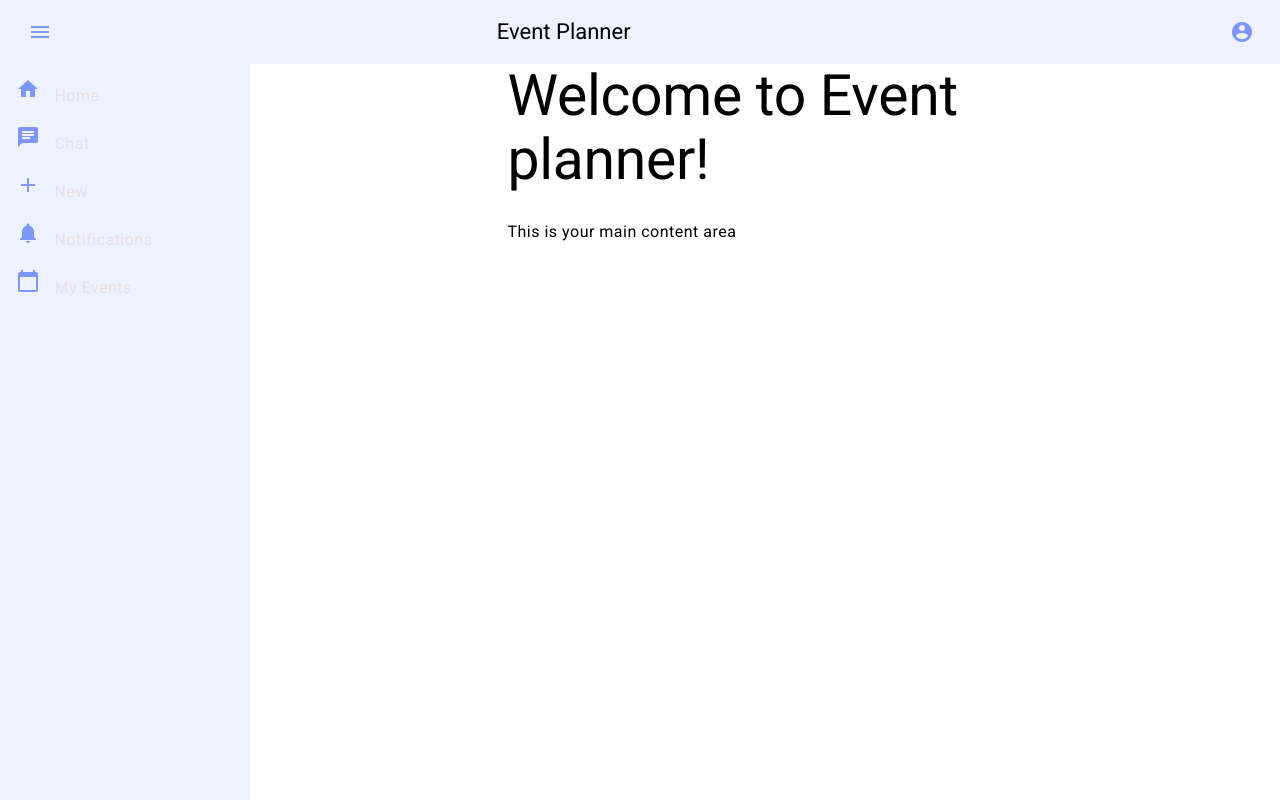
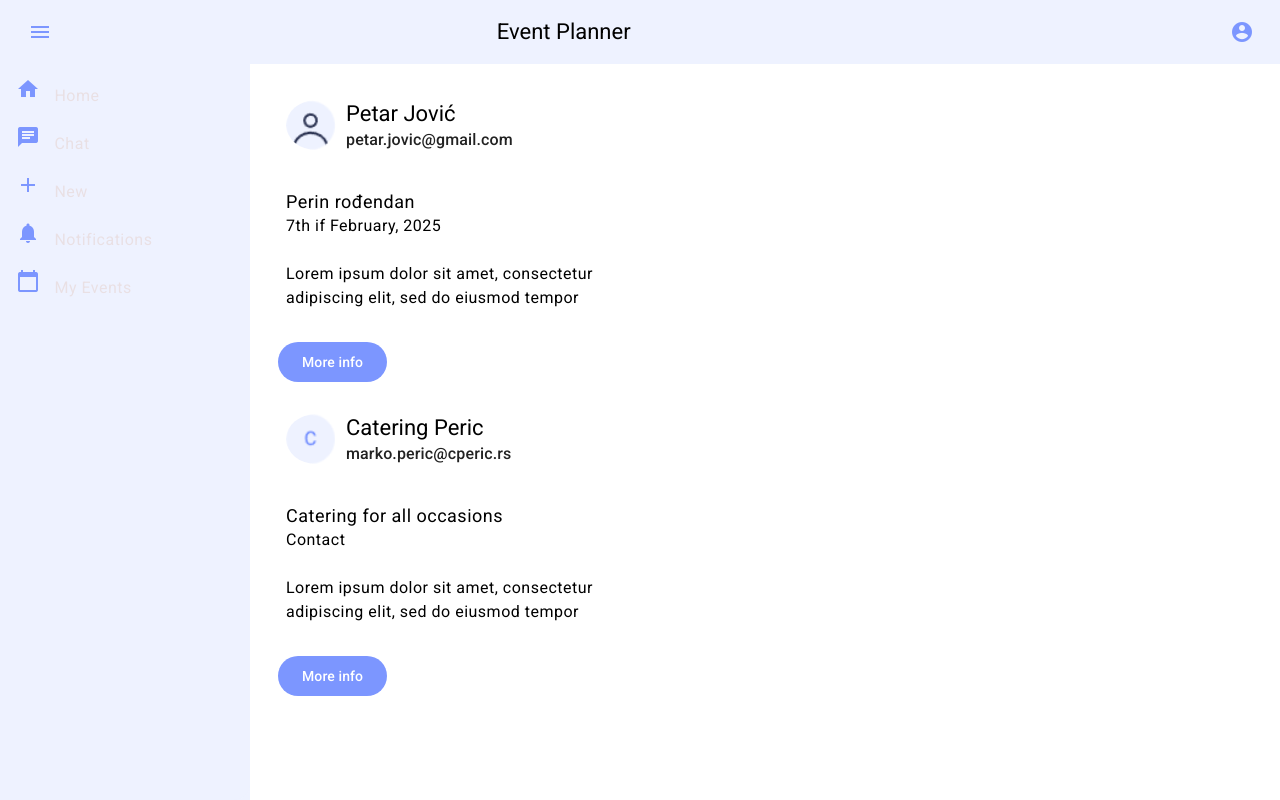
Before and after one commit to kzi-nastava/iks-project-event-planner-siit-2024-team-2, an Angular app: page / in a window 1280 px wide. Built offline with nearby package versions, Linux system fonts and the light colour scheme.

Commit message:
Add cards for events and serviceProducts

```diff
--- a/src/app/layout/home/home.component.css
+++ /dev/null
@@ -1,7 +0,0 @@
-div {
-    position: absolute;
-    top: 0;
-    left: 50%;
-    transform: translateX(-50%);
-    align-content: center;
-}
--- a/src/app/layout/home/home.component.html
+++ b/src/app/layout/home/home.component.html
@@ -1,4 +1,70 @@
-<div class="content">
+<!-- <div class="content">
   <h1>Welcome to Event planner!</h1>
   <p>This is your main content area</p>
+</div> -->
+<div class="row">
+  <div *ngFor="let event of topEvents">
+    <mat-card class="event-card" appearance="outlined">
+      <mat-card-header>
+        <img mat-card-avatar class="profile-picture" src="images/avatar.png" alt="Profile Picture" />
+        <mat-card-title-group>
+          <mat-card-title>Petar Jović</mat-card-title>
+          <mat-card-subtitle>petar.jovic&commat;gmail.com</mat-card-subtitle>
+        </mat-card-title-group>
+      </mat-card-header>
+      <mat-card-content>
+        <br>
+        <p class="name">Perin rođendan</p>
+        <p class="date">7th if February, 2025</p>
+        <br>
+        <p class="description">{{longText}}</p>
+        <br>
+      </mat-card-content>
+      <mat-card-actions align="start">
+        <button mat-flat-button color="primary">More info</button>
+      </mat-card-actions>
+    </mat-card>
+  </div>
+
 </div>
+
+<mat-card class="event-card" appearance="outlined">
+  <mat-card-header>
+    <img mat-card-avatar class="profile-picture" src="images/avatar.png" alt="Profile Picture" />
+    <mat-card-title-group>
+      <mat-card-title>Petar Jović</mat-card-title>
+      <mat-card-subtitle>petar.jovic&commat;gmail.com</mat-card-subtitle>
+    </mat-card-title-group>
+  </mat-card-header>
+  <mat-card-content>
+    <br>
+    <p class="name">Perin rođendan</p>
+    <p class="date">7th if February, 2025</p>
+    <br>
+    <p class="description">{{longText}}</p>
+    <br>
+  </mat-card-content>
+  <mat-card-actions align="start">
+    <button mat-flat-button color="primary">More info</button>
+  </mat-card-actions>
+</mat-card>
+<mat-card class="service-product-card" appearance="outlined">
+  <mat-card-header>
+    <img mat-card-avatar class="profile-picture" src="images/monogram.png" alt="Profile Picture" />
+    <mat-card-title-group>
+      <mat-card-title>Catering Peric</mat-card-title>
+      <mat-card-subtitle>marko.peric&commat;cperic.rs</mat-card-subtitle>
+    </mat-card-title-group>
+  </mat-card-header>
+  <mat-card-content>
+    <br>
+    <p class="name">Catering for all occasions</p>
+    <p class="date">Contact</p>
+    <br>
+    <p class="description">{{longText}}</p>
+    <br>
+  </mat-card-content>
+  <mat-card-actions align="start">
+    <button mat-flat-button color="primary">More info</button>
+  </mat-card-actions>
+</mat-card>
--- /dev/null
+++ b/src/app/layout/home/home.component.scss
@@ -0,0 +1,40 @@
+:root{
+    --mdc-outlined-card-outline-width: 20 !important;
+}
+// div {
+//     position: absolute;
+//     top: 0;
+//     left: 50%;
+//     transform: translateX(-50%);
+//     align-content: center;
+// }
+.event-card, .service-product-card{
+    max-width: 400px;
+    margin-bottom: 8px;
+    background: white;
+    color: black;
+    display: flex;
+    flex-direction: column;
+    border-width: 0px;
+}
+.profile-picture {
+    width: 50px;
+    height: 50px;
+    padding-right: 10px;
+  }
+.mat-mdc-card-subtitle{
+    color:#222222;
+}
+.card-content{
+    padding-top: 50px;
+}
+.name{
+    font-size: large;
+    margin: 0;
+}
+.date{
+    margin: 0;
+}
+.description{
+    margin: 0;
+}
--- a/src/app/layout/home/home.component.ts
+++ b/src/app/layout/home/home.component.ts
@@ -1,15 +1,23 @@
+import { CommonModule } from '@angular/common';
 import { Component } from '@angular/core';
 import { MatSidenavModule } from '@angular/material/sidenav';
+import { MatIconModule } from '@angular/material/icon';
+import { MatListModule } from '@angular/material/list';
+import { MatToolbarModule } from '@angular/material/toolbar';
+import { MatButtonModule } from '@angular/material/button';
+import {MatCardModule} from '@angular/material/card';
+import { FormsModule } from '@angular/forms';
 
 @Component({
   selector: 'app-home',
   standalone: true,
   imports: [
-    MatSidenavModule,
+    MatSidenavModule, MatCardModule, MatButtonModule, CommonModule
   ],
   templateUrl: './home.component.html',
-  styleUrl: './home.component.css'
+  styleUrl: './home.component.scss'
 })
 export class HomeComponent {
-
+  topEvents: Event[] = [];
+  longText = `Lorem ipsum dolor sit amet, consectetur adipiscing elit, sed do eiusmod tempor`;
 }
--- a/src/styles.scss
+++ b/src/styles.scss
@@ -7,7 +7,7 @@ $event-planner-pallete: (
     200: #ff0000,
     300: #ff0000,
     400: #ff0000,
-    500: #ff0000,
+    500: #7C96FF,
     600: #ff0000,
     700: #ff0000,
     800: #ff0000,
@@ -18,7 +18,7 @@ $event-planner-pallete: (
         200: #00ff00,
         300: #00ff00,
         400: #00ff00,
-        500: #00ff00,
+        500: white,
         600: #00ff00,
         700: #00ff00,
         800: #00ff00,
```
Also changed, not shown: public/images/avatar.png (added), public/images/monogram.png (added).
